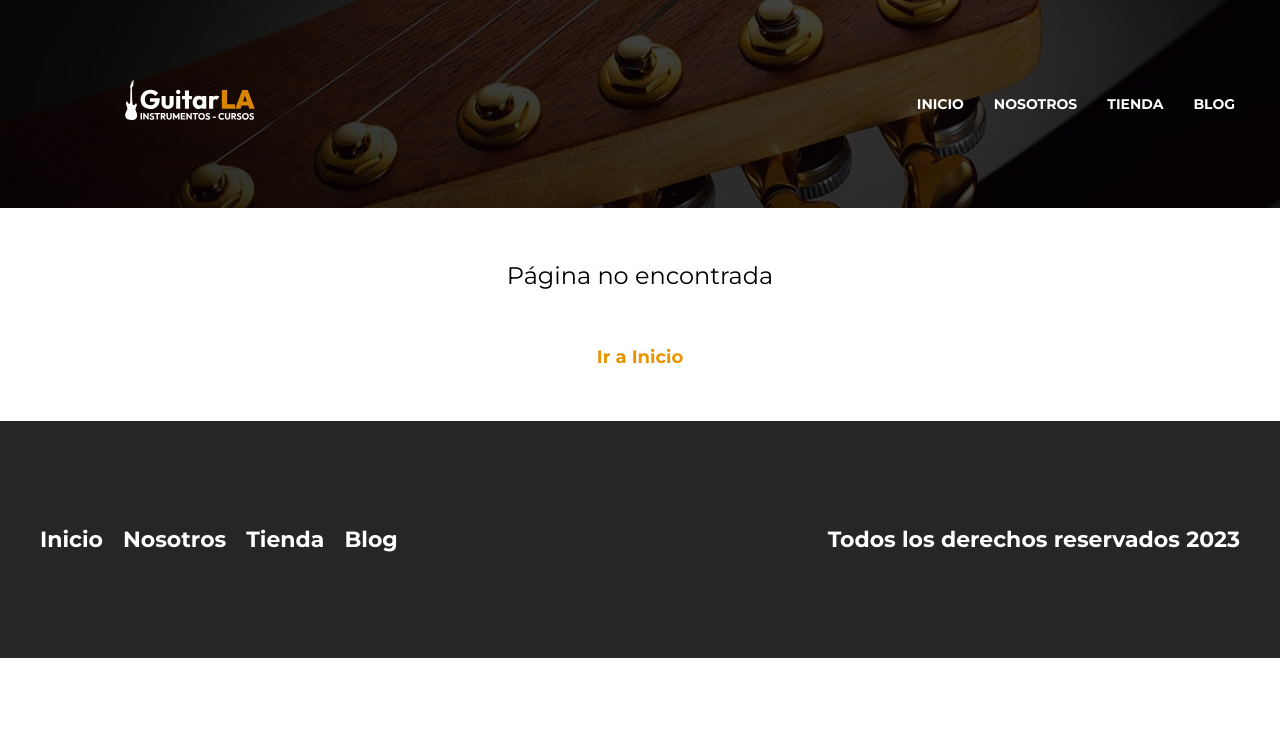
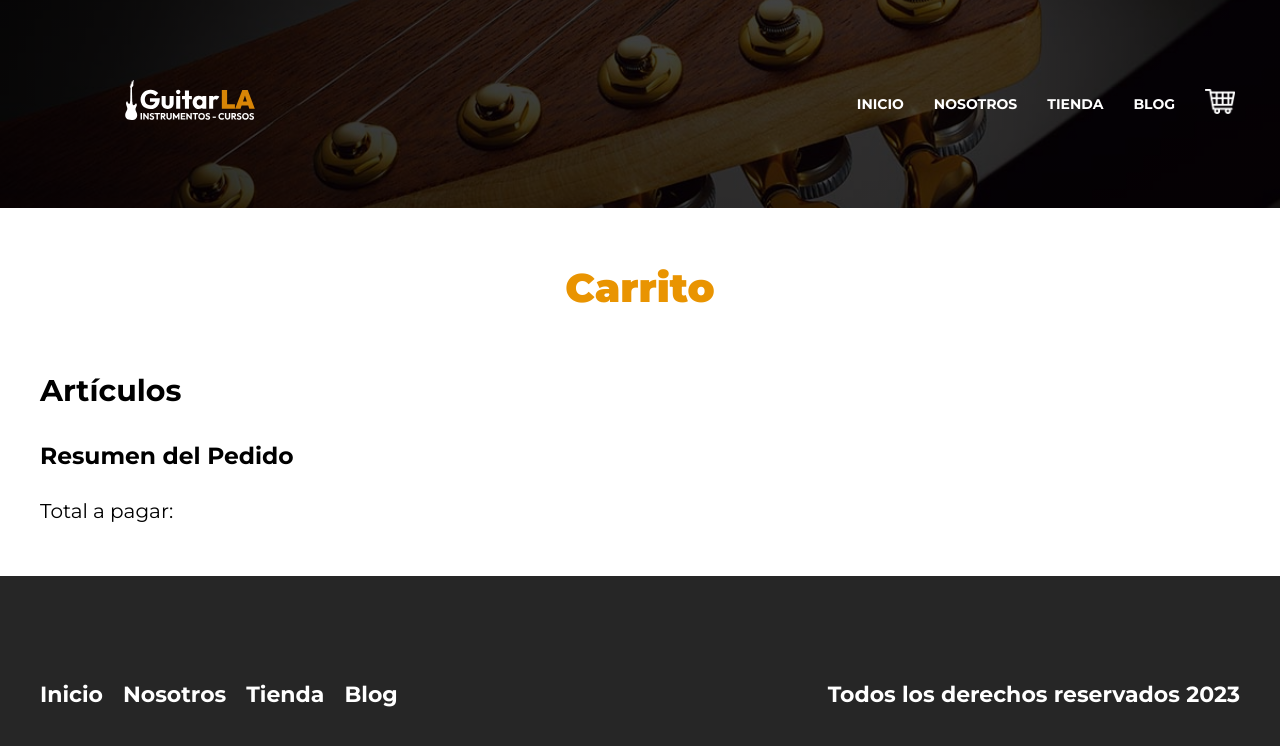
Before and after one commit to LeonardoAbraham/guitarla-nextjs-12, a Next.js app: page /carrito in a window 1280 px wide. Before the commit this address had no page. Shown: the top 746 px of the page. Built offline with nearby package versions, Linux system fonts and the light colour scheme.

Commit message:
Creando el Enlace y la página

```diff
--- a/components/header.js
+++ b/components/header.js
@@ -41,6 +41,17 @@
                             Blog
                         </a>
                     </Link>
+
+                    <Link href={"/carrito"}>
+                        <a>
+                            <Image
+                                width={30}
+                                height={25}
+                                src={"/img/carrito.png"}
+                                alt="imagen carrito"
+                            />
+                        </a>
+                    </Link>
                 </nav>
             </div>
         </header>
--- /dev/null
+++ b/pages/carrito.js
@@ -0,0 +1,25 @@
+import Layout from "../components/layout"
+import styles from "../styles/carrito.module.css"
+
+const Carrito = () => {
+    return (
+        <Layout title="Carrito de Compras">
+            <main className="contenedor">
+                <h1 className="heading">Carrito</h1>
+
+                <div>
+                    <div>
+                        <h2>Artículos</h2>
+                    </div>
+
+                    <aside>
+                        <h3>Resumen del Pedido</h3>
+                        <p>Total a pagar:</p>
+                    </aside>
+                </div>
+            </main>
+        </Layout>
+    )
+}
+
+export default Carrito
--- a/styles/header.module.css
+++ b/styles/header.module.css
@@ -21,6 +21,7 @@
 .navegacion {
     margin-top: 5rem;
     display: flex;
+    align-items: center;
     gap: 2rem;
 }
 
```
Also changed, not shown: styles/carrito.module.css (added).
